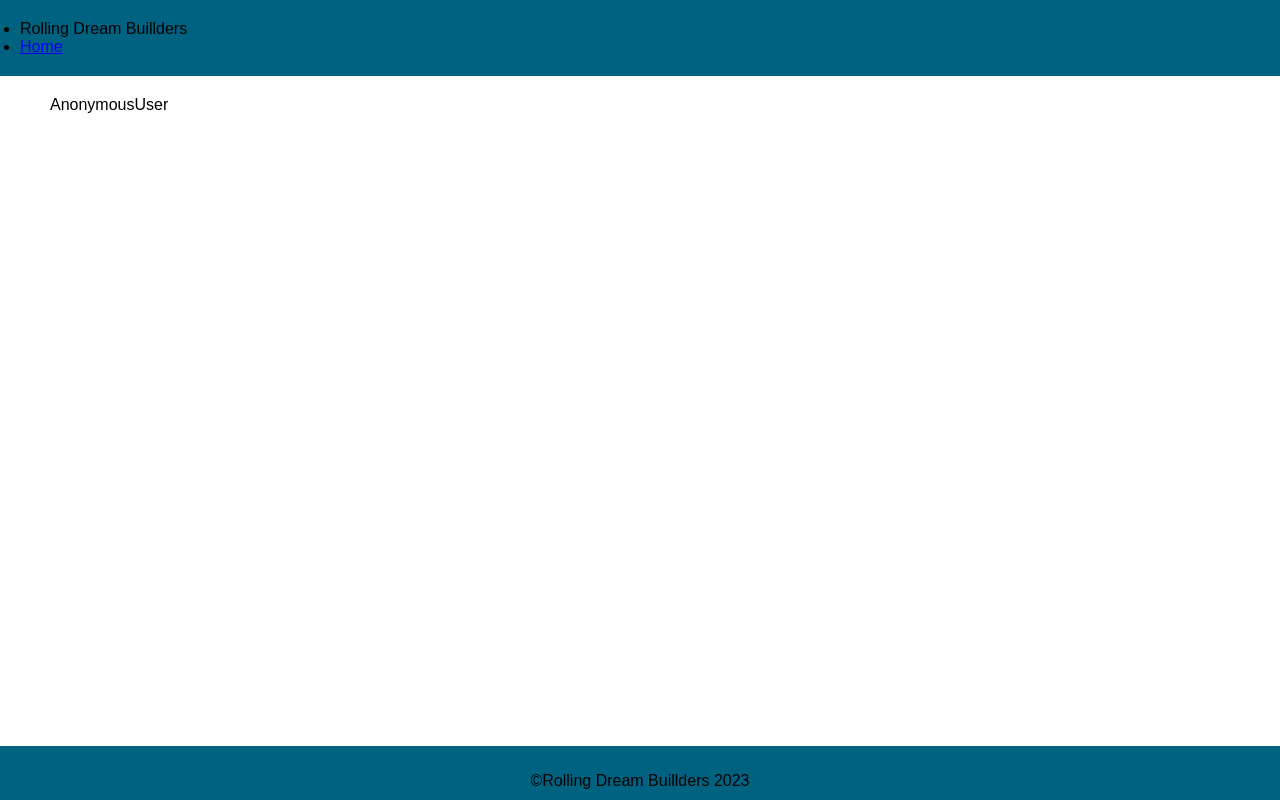
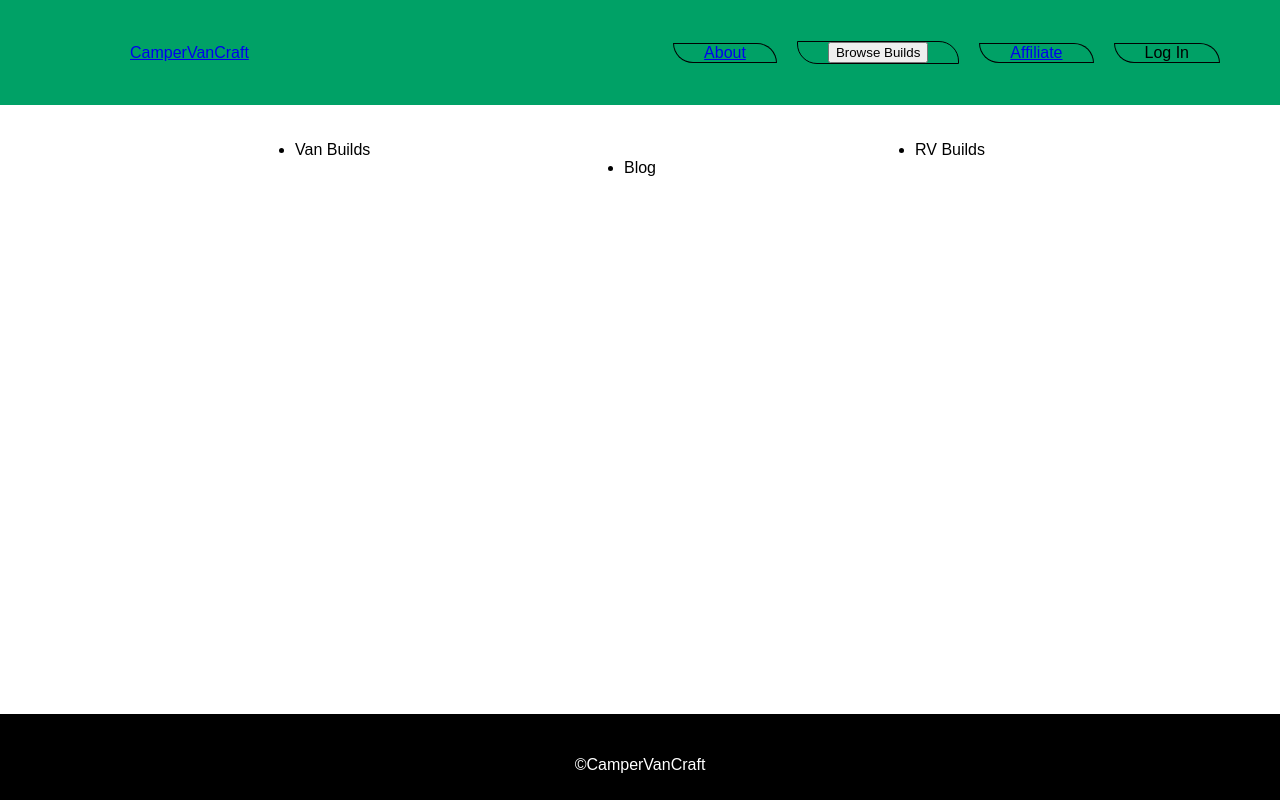
Before and after one commit to Honichiwa/vanlife-affiliate-platform, a Django app: page / in a window 1280 px wide. Run offline with Django 4.2, Linux system fonts and the light colour scheme.

Commit message:
templates, styles

```diff
--- /dev/null
+++ b/vanlife_affiliate_program/conversions/static/css/home.css
@@ -0,0 +1,18 @@
+.container.categories {
+    display: flex;
+}
+
+.categories {
+    padding-left: 20%;
+    padding-right: 20%;
+}
+
+.auto {
+    display: flex;
+    justify-content: space-between;
+}
+
+.media {
+    display: flex;
+    justify-content: center;
+}
--- a/vanlife_affiliate_program/conversions/static/css/styles.css
+++ b/vanlife_affiliate_program/conversions/static/css/styles.css
@@ -1,28 +1,98 @@
-body,
-h1,
-h2,
-h3,
-p,
-ul,
-li {
-    margin: 0;
-    padding: 0;
+html {
+    font-family: sans-serif;
 }
 
-html,
 body {
-    font-family: Arial, sans-serif;
     display: flex;
     flex-direction: column;
     min-height: 100vh;
+    padding: 0;
     margin: 0;
-    padding: 0;
 }
 
 header {
-    background-color: #006281;
-    padding: 20px;
+    background: rgb(0, 161, 102);
+    padding: 25px 0;
+    position: relative;
+}
 
+.container {
+    margin: 0 auto;
+    max-width: 1180px;
+    padding: 0 15px;
+    position: relative;
+    zoom: 1
+}
+
+ul.nav {
+    display: flex;
+    flex-direction: row;
+    justify-content: space-between;
+}
+
+ul.nav li {
+    margin: auto 10px;
+    padding: 0 30px;
+    list-style: none;
+}
+
+.logo {
+    display: flex;
+    flex-direction: row;
+}
+
+.head-menu {
+    width: auto;
+    justify-content: flex-end;
+    display: flex;
+    flex-direction: row;
+}
+
+.head-menu li {
+    border: 1px solid rgb(0, 0, 0);
+    border-bottom-left-radius: 20px;
+    border-top-right-radius: 20px;
+}
+
+.dropbtn {
+    background-color: #04AA6D;
+    color: white;
+    padding: 16px;
+    font-size: 16px;
+    border: none;
+}
+
+.dropdown {
+    position: relative;
+    display: inline-block;
+}
+
+.dropdown-content {
+    display: none;
+    position: absolute;
+    background-color: #f1f1f1;
+    min-width: 160px;
+    box-shadow: 0px 8px 16px 0px rgba(0, 0, 0, 0.2);
+    z-index: 1;
+}
+
+.dropdown-content a {
+    color: black;
+    padding: 12px 16px;
+    text-decoration: none;
+    display: block;
+}
+
+.dropdown-content a:hover {
+    background-color: #ddd;
+}
+
+.dropdown:hover .dropdown-content {
+    display: block;
+}
+
+.dropdown:hover .dropbtn {
+    background-color: #3e8e41;
 }
 
 main {
@@ -33,9 +103,10 @@ main {
 }
 
 footer {
-    background-color: #006281;
+    background-color: #000000;
     padding: 10px;
     text-align: center;
+    color: white;
 }
 
 footer p {
--- a/vanlife_affiliate_program/conversions/templates/base.html
+++ b/vanlife_affiliate_program/conversions/templates/base.html
@@ -4,15 +4,34 @@
     <meta charset="UTF-8">
     <meta http-equiv="X-UA-Compatible" content="IE=edge">
     <meta name="viewport" content="width=device-width, initial-scale=1.0">
-    <title>{% block title %}Rolling Dream Buillders{% endblock title %}</title>
+    <title>{% block title %}CamperVanCraft{% endblock title %}</title>
     <link rel="stylesheet" href="{% static 'css/styles.css' %}">
+    <link rel="stylesheet" href="{% static 'css/home.css' %}">
 </head>
 <body>
 <header>
-    <ul class="nav">
-        <li class="logo">Rolling Dream Buillders</li>
-        <li><a href="{% url 'home' %}"> Home</a></li>
-    </ul>
+    <div class='container'>
+        <ul class="nav">
+            <div  class='logo'>
+                <li><a href="{% url 'home' %}">CamperVanCraft</a></li>
+            </div>
+            <div class='head-menu'>
+                <li><a href="{% url 'about' %}">About</a></li>
+                <li>
+                    <div class="dropdown">
+                    <button>Browse Builds
+                            <div class="dropdown-content">
+                              <a href="{% url 'van_list' %}">Vans</a>
+                              <a href="{% url 'rv_list' %}">Rvs</a>
+                            </div>
+                          </div>
+                    </button>
+                </li>
+                <li><a href="{% url 'aff_guide' %}">Affiliate</a></li>
+                <li>Log In</li>
+            </div>
+        </ul>
+    </div>
 </header>
 <main>
 {% if messages %}
@@ -23,5 +42,5 @@
 {% block content %}
 {% endblock content %}
 </main>
-<footer><p>&copy;Rolling Dream Buillders 2023</p></footer>
+<footer><p>&copy;CamperVanCraft</p></footer>
 </body>
--- /dev/null
+++ b/vanlife_affiliate_program/conversions/templates/conversions/about.html
@@ -0,0 +1,5 @@
+{% extends 'base.html' %}
+{% block title %}About | {{ block.super }}{% endblock title %}
+{% block content %}
+<p> this is about page<p>
+{% endblock content %}
--- /dev/null
+++ b/vanlife_affiliate_program/conversions/templates/conversions/aff_guide.html
@@ -0,0 +1,5 @@
+{% extends 'base.html' %}
+{% block title %}Affiliate | {{ block.super }}{% endblock title %}
+{% block content %}
+<p> this is Affiliate</p>
+{% endblock content %}
--- a/vanlife_affiliate_program/conversions/templates/conversions/home.html
+++ b/vanlife_affiliate_program/conversions/templates/conversions/home.html
@@ -1,4 +1,21 @@
 {% extends 'base.html' %}
+{% block title %}home | {{ block.super }}{% endblock title %}
 {% block content %}
-<p>{{user}}<p>
+<div class='container'>
+    <ul class='categories'>
+        <div class='auto'>
+            <li class='vans'>
+                Van Builds
+            </li>
+            <li class='rvs'>
+                RV Builds
+            </li>
+        </div>
+        <div class='media'>
+            <li class='Blog'>
+                Blog
+            </li>
+        </div>
+    </ul>
+</div>
 {% endblock content %}
--- /dev/null
+++ b/vanlife_affiliate_program/conversions/templates/conversions/rv_list.html
@@ -0,0 +1,5 @@
+{% extends 'base.html' %}
+{% block title %}Rvs | {{ block.super }}{% endblock title %}
+{% block content %}
+<p> these are rvs</p>
+{% endblock content %}
--- /dev/null
+++ b/vanlife_affiliate_program/conversions/templates/conversions/van_list.html
@@ -0,0 +1,5 @@
+{% extends 'base.html' %}
+{% block title %}Vans | {{ block.super }}{% endblock title %}
+{% block content %}
+<p> these are vans</p>
+{% endblock content %}
--- a/vanlife_affiliate_program/conversions/urls.py
+++ b/vanlife_affiliate_program/conversions/urls.py
@@ -1,7 +1,11 @@
 from django.contrib import admin
 from django.urls import path
-from . views import home
+from . views import home, about, affiliate, van_list, rv_list
 
 urlpatterns = [
     path('', home, name="home"),
+    path('about/', about, name="about"),
+    path("affiliate/", affiliate, name="aff_guide"),
+    path("vans/", van_list, name="van_list"),
+    path("rvs/", rv_list, name="rv_list"),
 ]
--- a/vanlife_affiliate_program/conversions/views.py
+++ b/vanlife_affiliate_program/conversions/views.py
@@ -2,3 +2,15 @@ from django.shortcuts import render
 
 def home(request):
     return render(request, 'conversions/home.html')
+
+def about(request):
+    return render(request, 'conversions/about.html')
+
+def affiliate(request):
+    return render(request, 'conversions/aff_guide.html')
+
+def van_list(request):
+    return render(request, 'conversions/van_list.html')
+
+def rv_list(request):
+    return render(request, 'conversions/rv_list.html')
```
